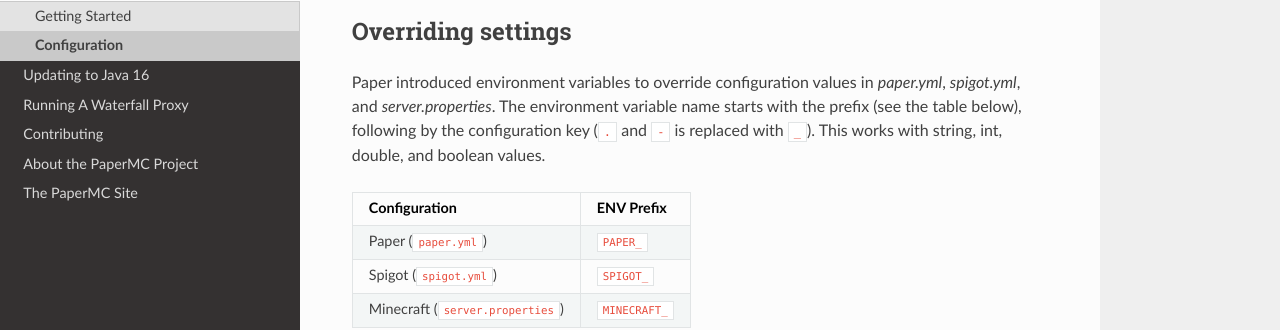
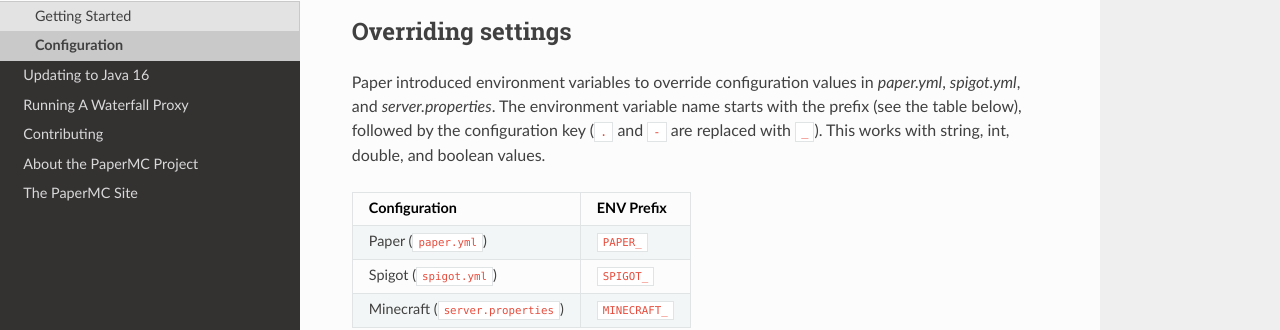
Before and after one commit to PaperMC/PaperDocs, a Sphinx documentation site: the page built from source/server/configuration.rst, in a window 1280 px wide and 900 px high, scrolled down 469 px. Shown: the part 161-491 px from the top of the window. Built offline with Sphinx 7.4.7 and the Read the Docs theme 2.0.0, drawn with Linux system fonts in a browser that asks for light colours.

Commit message:
Update source/server/configuration.rst
Co-authored-by: Noah van der Aa <ndvdaa@gmail.com>

```diff
--- a/source/server/configuration.rst
+++ b/source/server/configuration.rst
@@ -26,7 +26,7 @@
 ===================
 
 Paper introduced environment variables to override configuration values in `paper.yml`, `spigot.yml`, and `server.properties`.
-The environment variable name starts with the prefix (see the table below), following by the configuration key (``.`` and ``-`` is replaced with ``_``).
+The environment variable name starts with the prefix (see the table below), followed by the configuration key (``.`` and ``-`` are replaced with ``_``).
 This works with string, int, double, and boolean values.
 
 +-----------------------------------+--------------------------+
```
